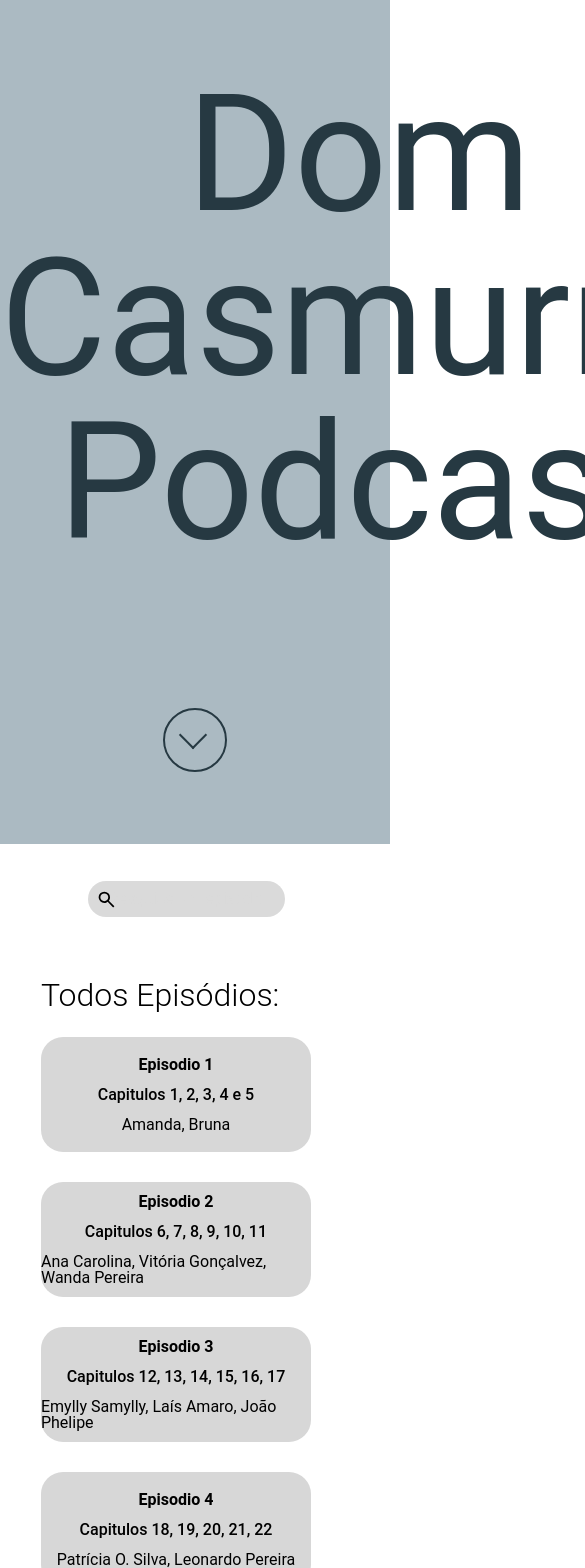
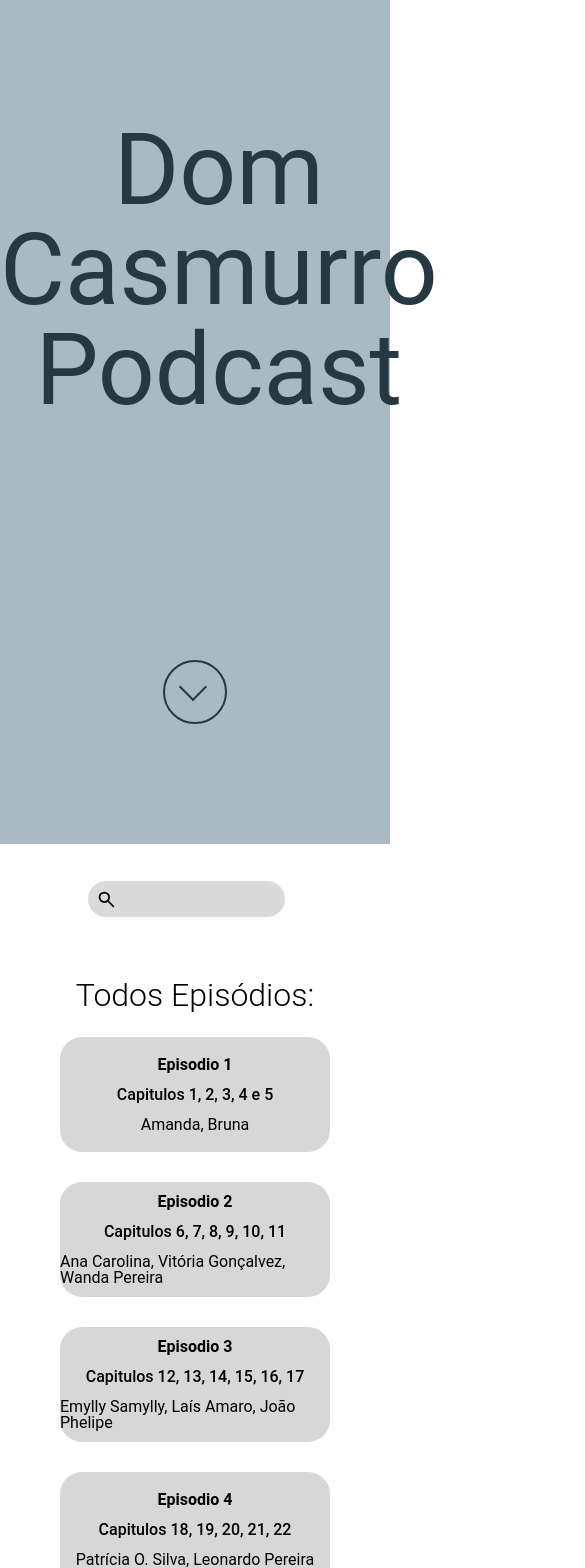
Before and after one commit to DomCasmurroPodcast/DomCasmurroPodcast, a Next.js app: page / in a window 390 px wide. Shown: the top 1568 px of the page, 585 px wide, since content can reach past the window. Built offline with nearby package versions, Linux system fonts and the light colour scheme.

Commit message:
Desenvolvido versão mobile

```diff
--- a/src/components/SearchResults/SearchResults.module.scss
+++ b/src/components/SearchResults/SearchResults.module.scss
@@ -20,5 +20,24 @@
         flex-wrap: wrap;
         justify-content: space-between;
         row-gap: 30px;
+        margin-bottom: 26px;
     }
 }
+
+@media (max-width: 700px){
+
+    .results{
+
+    h3{
+        text-align: center;
+      }
+
+    .episodios_list{
+      justify-content: center;
+      .episodioButton_container{
+        margin: auto;
+      }
+
+    }
+}
+}
--- a/src/pages/index.jsx
+++ b/src/pages/index.jsx
@@ -4,11 +4,16 @@ import episodios from "@/utils/episodios";
 import Link from "next/link";
 import SearchBar from "@/components/SearchBar";
 import SearchResults from "@/components/SearchResults";
-import { useState } from "react";
+import { useRef, useState } from "react";
 import Image from "next/image";
 
 export default function Home() {
+  const ref = useRef(null)
   const [searchValue, setSearchValue] = useState("");
+
+  const handleClick = () => {
+    ref.current?.scrollIntoView({ behavior: 'smooth' });
+  };
 
   return (
     <>
@@ -19,10 +24,10 @@ export default function Home() {
             <br />
             Podcast
           </h1>
-          <div className={styles.scroll}></div>
+          <div className={styles.scroll} onClick={handleClick}></div>
         </div>
 
-        <div className={styles.mainContent}>
+        <div ref={ref} className={styles.mainContent}>
           <SearchBar
             className={styles.searchBarHome}
             exportValue={setSearchValue}
@@ -64,7 +69,7 @@ export default function Home() {
 
         <div className={styles.footer}>
           <p>Sed ullamcorper nunc in viverra tempus. Ut consectetur libero ac ipsum efficitur, sed bibendum nisi tincidunt. Quisque pretium elit quis nisi consectetur faucibus. Duis ac purus non risus faucibus maximus. Proin egestas, sapien eu hendrerit hendrerit, erat magna bibendum eros, vitae scelerisque erat turpis quis metus. Quisque in metus dui. Ut at efficitur tellus. Nulla malesuada ante diam, eu suscipit mauris consectetur sit amet. Aenean neque est, accumsan non elementum vel, blandit et purus. Duis eu vehicula mi, a dictum sem. Etiam mauris velit, eleifend vitae porttitor eu, sagittis sit amet sem. Class aptent taciti sociosqu ad litora torquent per conubia nostra, per inceptos himenaeos. Donec vel pharetra nibh. Donec ac accumsan tortor. Sed ut suscipit augue, ac tincidunt quam. Vivamus vitae dui interdum, mattis eros vitae, euismod urna.</p>
-          <Link className={styles.gitHub_link} href="https://github.com/DomCasmurroPodcast/DomCasmurroPodcast.github.io">
+          <Link title="Veja código da página no GitHub" className={styles.gitHub_link} href="https://github.com/DomCasmurroPodcast/DomCasmurroPodcast.github.io">
             <Image className={styles.gitHub_image} src="/imgs/Github_Logo.svg" width={100} height={100} alt="Veja código no GitHub"/>
           </Link>
         </div>
--- a/src/styles/Home.module.scss
+++ b/src/styles/Home.module.scss
@@ -130,3 +130,31 @@
     margin: auto;
   }
 }
+
+//mobile
+
+@media (max-width: 700px) {
+
+  .firstView{
+    h1{
+      font-size: 100px;
+    }
+  }
+
+  .todosEpisodios{
+
+    h3{
+      text-align: center;
+    }
+
+  .todosEpisodios_list{
+    justify-content: center;
+    .episodioButton_container{
+      margin: auto;
+    }
+
+  }
+
+}
+
+}
```
